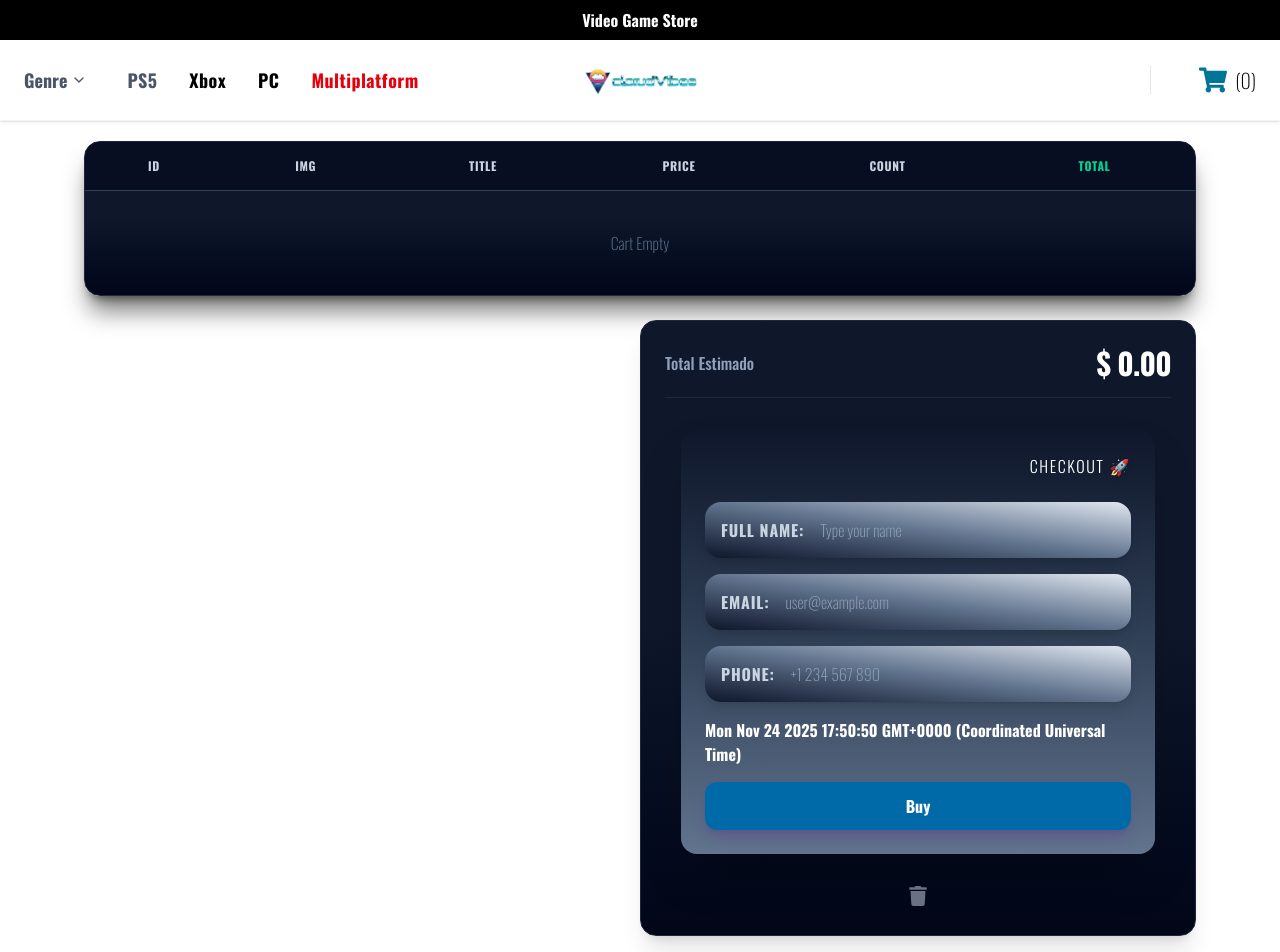
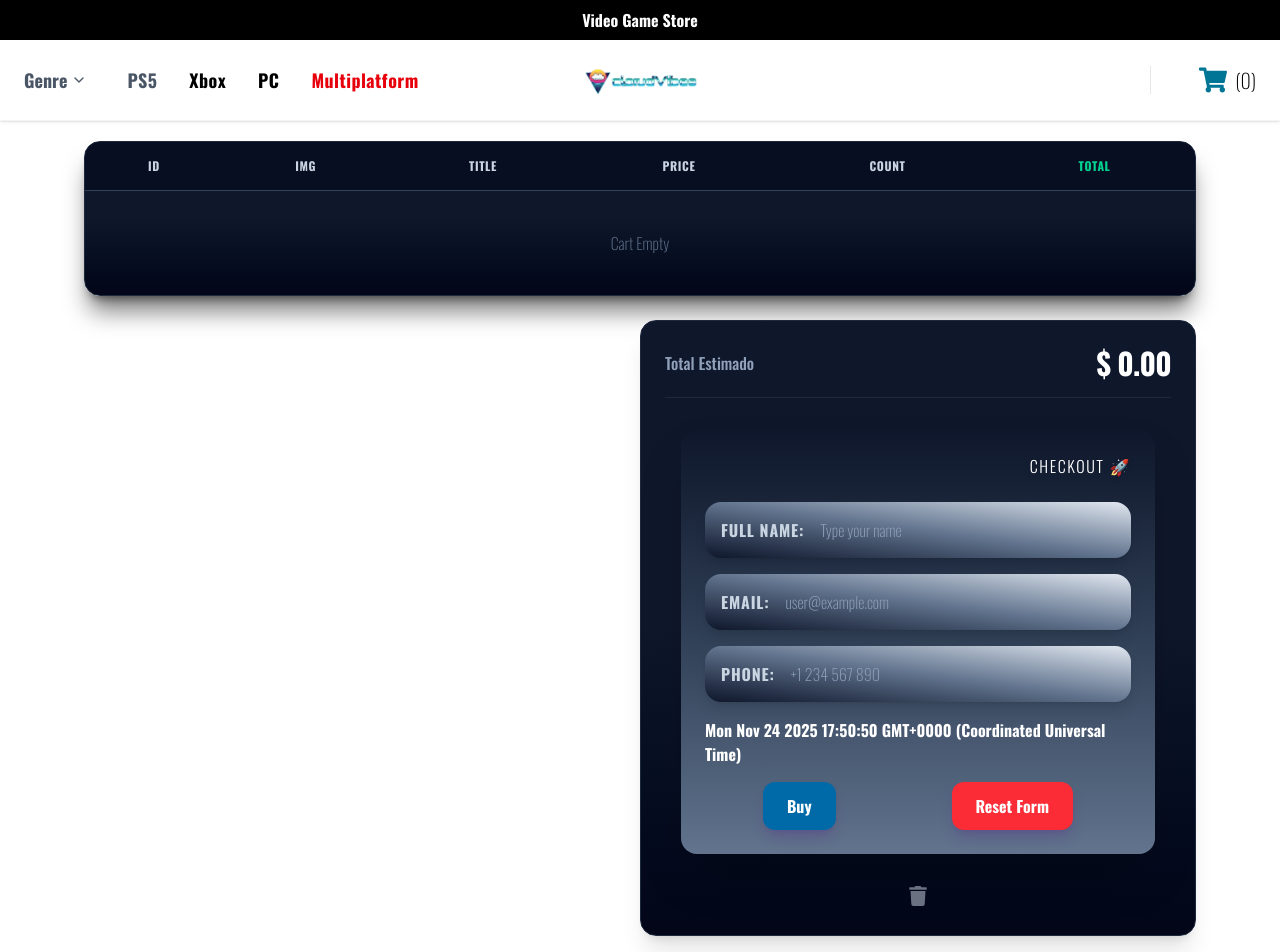
Before and after one commit to edwinmoises10/cloudvibes-ecommerce, a React (Vite) app: page /cart in a window 1280 px wide. Shown: the top 952 px of the page. Built offline with nearby package versions, Linux system fonts and the light colour scheme.

Commit message:
Form Inputs

```diff
--- a/src/components/Checkout.jsx
+++ b/src/components/Checkout.jsx
@@ -1,10 +1,9 @@
-import { useContext } from "react";
+import { useContext, useState } from "react";
 import cartContext from "../context/cartContext";
 import CheckoutCount from "./CheckoutCount";
 import { Link, useNavigate } from "react-router-dom";
 import { createBuyOrder } from "../data/firestore";
 import Swal from "sweetalert2";
-import Form from "./Form";
 
 export default function Checkout() {
   const { cart, getTotal, getItemSubTotal, clearCart, clearCartBeforeBuy } =
@@ -16,7 +15,61 @@ export default function Checkout() {
   const tdBody =
     "p-4 text-slate-400 font-mono text-center border-b border-slate-800";
 
+  const labelClasses =
+    "group flex flex-row items-center gap-4 p-4 rounded-2xl bg-gradient-to-bl from-slate-200 via-slate-500 to-slate-900 shadow-lg hover:shadow-2xl hover:shadow-purple-500/20 transition-all duration-300 ease-out cursor-text";
+
+  const labelTextClasses =
+    "text-slate-300 font-bold tracking-wider uppercase whitespace-nowrap text-sm sm:text-base";
+
+  const inputClasses =
+    "w-80 bg-transparent border-none text-white placeholder-slate-400 focus:outline-none focus:ring-0 ";
+
+  const labelText = "flex items-center justify-center text-white font-bold";
+
+  function handleSumbit(event) {
+    console.log(event);
+    event.preventDefault();
+  }
+
+  const [formData, setFormData] = useState({
+    username: "",
+    phone: "",
+    email: "",
+  });
+
+  function handleChange(event) {
+    const { value, name } = event.target;
+    const newFormatData = { ...formData };
+    newFormatData[name] = value;
+    setFormData(newFormatData);
+  }
+
+  const handleUpperCase = (e) => {
+    e.target.value = e.target.value.toUpperCase();
+    handleChange(e);
+  };
+
+  function handleReset() {
+    setFormData({
+      username: "",
+      phone: "",
+      email: "",
+    });
+  }
+
+
+
   function handleCheckout() {
+
+    if(!formData.username || !formData.email||!formData.phone){
+        Swal.fire({
+          title: "Missing Data ",
+          text: `Please Fill in all fields to continue. `,
+          icon: "error",
+        });
+        return
+    }
+
     if (cart.length === 0) {
       Swal.fire({
         title: "Cart is Empty", // Corregido: 'Car' es auto, 'Cart' es carrito
@@ -29,10 +82,11 @@ function handleCheckout() {
       }).then((result) => {
         if (result.isDenied) navigate("/");
       });
-    return; }
+      return;
+    }
 
     const buyOrder = {
-    buyer: "Moises",
+      buyer: formData,
       items: cart,
       total: getTotal(),
       date: new Date(),
@@ -46,7 +100,8 @@ function handleCheckout() {
       buttonsStyling: true,
     });
 
-  swalWithBootstrapButtons.fire({
+    swalWithBootstrapButtons
+      .fire({
         title: "Confirm Purchase",
         text: `Total amount: $${getTotal()}`, // Fraseo más profesional
         icon: "question",
@@ -54,7 +109,8 @@ function handleCheckout() {
         confirmButtonText: "Buy Now",
         cancelButtonText: "Cancel", // Sin signos de exclamación (estándar UI)
         reverseButtons: true,
-  }).then((result) => {
+      })
+      .then((result) => {
         if (result.isConfirmed) {
           createBuyOrder(buyOrder);
           clearCartBeforeBuy();
@@ -151,7 +207,83 @@ function handleCheckout() {
           </span>
         </div>
 
-        {<Form />}
+        {/* {<Form />} */}
+        <div className="flex justify-center items-center w-full p-4">
+          <div className="bg-linear-to-b from-slate-900 via-slate-700 to-slate-500 rounded-2xl w-full max-w-lg p-6 flex flex-col shadow-2xl">
+            <h2 className="mb-6 text-end text-1xl font-light text-white uppercase tracking-widest drop-shadow-md">
+              Checkout 🚀
+            </h2>
+
+            <form
+              onSubmit={handleSumbit}
+              className="flex flex-col gap-4"
+              action=""
+            >
+              {/* USERNAME */}
+              <label htmlFor="username" className={labelClasses}>
+                <span className={labelTextClasses}>Full Name:</span>
+                <input
+                  value={formData.username}
+                  onChange={handleUpperCase}
+                  type="text"
+                  className={inputClasses}
+                  name="username"
+                  placeholder="Type your name"
+                  autoComplete="off"
+                  maxLength="20"
+                />
+              </label>
+
+              {/* EMAIL */}
+              <label htmlFor="email" className={labelClasses}>
+                <span className={labelTextClasses}>Email:</span>
+                <input
+                  value={formData.email}
+                  onChange={handleUpperCase}
+                  type="email"
+                  className={inputClasses}
+                  name="email"
+                  placeholder="user@example.com"
+                  maxLength="30"
+                  autoComplete="off"
+                />
+              </label>
+
+              {/* PHONE */}
+              <label htmlFor="phone" className={labelClasses}>
+                <span className={labelTextClasses}>Phone:</span>
+                <input
+                  value={formData.phone}
+                  onChange={handleChange}
+                  type="tel"
+                  className={inputClasses}
+                  name="phone"
+                  placeholder="+1 234 567 890"
+                  maxLength="10"
+                  autoComplete="off"
+                />
+              </label>
+              {/* date */}
+              <span className={labelText}>{Date()}</span>
+              <div className="flex flex-row justify-around">
+                <button
+                  onClick={handleCheckout}
+                  type="submit"
+                  className="bg-sky-700 hover:bg-sky-900 text-white font-bold py-3 px-6 rounded-xl shadow-lg shadow-purple-900/20 transition-all active:scale-95 "
+                >
+                  <span>Buy</span>
+                </button>
+                <button
+                  onClick={handleReset}
+                  type="reset"
+                  className="bg-red-500 hover:bg-red-600 text-white font-bold py-3 px-6 rounded-xl shadow-lg shadow-purple-900/20 transition-all active:scale-95 "
+                >
+                  <span>Reset Form</span>
+                </button>
+              </div>
+            </form>
+          </div>
+        </div>
 
         <div className="flex flex-row gap-2 justify-around items-center">
           {/* <button
--- a/src/components/Form.jsx
+++ b/src/components/Form.jsx
@@ -17,10 +17,33 @@ export default function Form() {
     event.preventDefault();
   }
 
-  const [inputValue, setInputValue] = useState("");
-  const [inputEmail, setInputEmail] = useState("");
+  const [formData, setFormData] = useState({
+    username: "",
+    phone: "",
+    email: "",
+  });
 
-  const [formData, setFormData] = useState({});
+  console.log(formData);
+
+  function handleChange(event) {
+    const { value, name } = event.target;
+    const newFormatData = { ...formData };
+    newFormatData[name] = value;
+    setFormData(newFormatData);
+  }
+
+  const handleUpperCase = (e) => {
+    e.target.value = e.target.value.toUpperCase();
+    handleChange(e);
+  };
+
+  function handleReset() {
+    setFormData({
+      username: "",
+      phone: "",
+      email: "",
+    });
+  }
 
   return (
     <div className="flex justify-center items-center w-full p-4">
@@ -34,10 +57,8 @@ export default function Form() {
           <label htmlFor="username" className={labelClasses}>
             <span className={labelTextClasses}>Full Name:</span>
             <input
-              value={inputValue}
-              onChange={(e) => {
-                setInputValue(e.target.value.toUpperCase());
-              }}
+              value={formData.username}
+              onChange={handleUpperCase}
               type="text"
               className={inputClasses}
               name="username"
@@ -51,10 +72,8 @@ export default function Form() {
           <label htmlFor="email" className={labelClasses}>
             <span className={labelTextClasses}>Email:</span>
             <input
-              value={inputEmail}
-              onChange={(e) =>
-                setInputEmail(e.target.value.toLocaleUpperCase())
-              }
+              value={formData.email}
+              onChange={handleUpperCase}
               type="email"
               className={inputClasses}
               name="email"
@@ -68,6 +87,8 @@ export default function Form() {
           <label htmlFor="phone" className={labelClasses}>
             <span className={labelTextClasses}>Phone:</span>
             <input
+              value={formData.phone}
+              onChange={handleChange}
               type="tel"
               className={inputClasses}
               name="phone"
@@ -78,12 +99,21 @@ export default function Form() {
           </label>
           {/* date */}
           <span className={labelText}>{Date()}</span>
+          <div className="flex flex-row justify-around">
             <button
               type="submit"
               className="bg-sky-700 hover:bg-sky-900 text-white font-bold py-3 px-6 rounded-xl shadow-lg shadow-purple-900/20 transition-all active:scale-95 "
             >
               <span>Buy</span>
             </button>
+            <button
+              onClick={handleReset}
+              type="reset"
+              className="bg-red-500 hover:bg-red-600 text-white font-bold py-3 px-6 rounded-xl shadow-lg shadow-purple-900/20 transition-all active:scale-95 "
+            >
+              <span>Reset Form</span>
+            </button>
+          </div>
         </form>
       </div>
     </div>
--- a/src/components/Navbar.jsx
+++ b/src/components/Navbar.jsx
@@ -4,7 +4,6 @@ import { Search, Menu, X, ChevronDown } from "lucide-react"; // Añadidos iconos
 import CartWidget from "./CartWidget";
 import logo from "../assets/logoCloudVibesGame.png";
 
-// Constantes de datos para evitar código repetitivo y facilitar mantenimiento
 const GENRES = [
   "Action-Adventure", "Shooter", "RPG", "Horror", "Fighting",
   "Sports", "Racing", "Simulation", "Platformer", "Roguelike",
@@ -108,8 +107,7 @@ export default function Navbar() {
 
           {/* --- RIGHT SECTION: Cart --- */}
           <div className="flex items-center gap-4">
-            {/* Search Placeholder (Hidden on small mobile if needed, or toggleable) */}
-            {/* <div className="hidden md:block">...SearchInput...</div> */}
+
 
             <div className="pl-4 lg:pl-12 lg:border-l border-gray-200">
               <CartWidget />
@@ -118,10 +116,9 @@ export default function Navbar() {
         </div>
       </header>
 
-      {/* --- MOBILE DRAWER (Overlay) --- */}
-      {/* Lógica: Si isMobileMenuOpen es true, mostramos el overlay y el menú */}
+
       <div
-        className={`fixed inset-0 z-[60] lg:hidden transition-opacity duration-300 ${
+        className={`fixed inset-0 z-60 lg:hidden transition-opacity duration-300 ${
           isMobileMenuOpen ? "opacity-100 visible" : "opacity-0 invisible pointer-events-none"
         }`}
       >
```
Also changed, not shown: src/components/ItemDetailsProduct.jsx (+6 -6 lines). Lines whose indentation alone changed are shown as unchanged.
